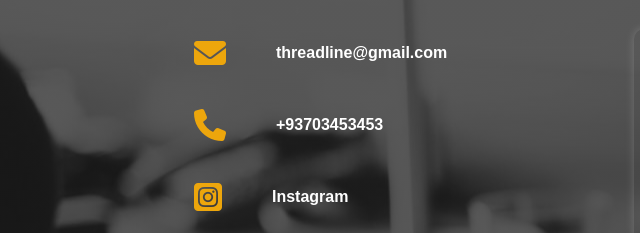
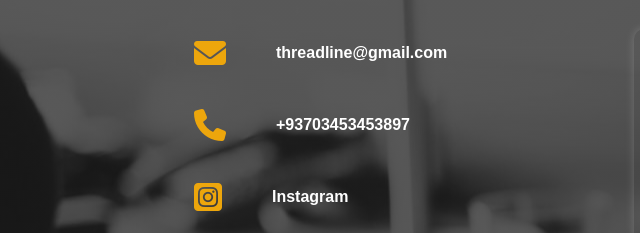
Before and after one commit to zahraM921-pjr/thread-line, a plain HTML site: page index.html in a window 1280 px wide. Shown: the part 3663-3896 px from the top of the page, 16-656 px from the left. Drawn offline with Linux system fonts and the light colour scheme.

Commit message:
Update index.html

```diff
--- a/index.html
+++ b/index.html
@@ -240,7 +240,7 @@
 
             <h1>Contact Us</h1>
                  <p><i class="fa-solid fa-envelope"></i> threadline@gmail.com </p>
-                 <p> <i class="fa-solid fa-phone"></i>  +93703453453 </p>
+                 <p> <i class="fa-solid fa-phone"></i>  +93703453453897 </p>
                  <p><i class="fa-brands fa-square-instagram"></i>  Instagram</p>
                  <p><i class="fa-brands fa-facebook"></i>  Facebook</p>
 
```
